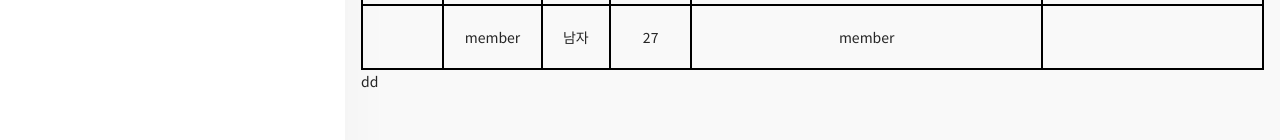
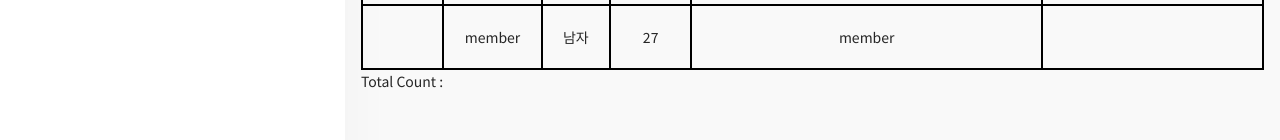
Before and after one commit to ENFT-Token/admin-client-web, a React (Create React App) app: page /members in a window 1280 px wide. Shown: the part 334-474 px from the top of the page. Built offline with nearby package versions, Linux system fonts and the light colour scheme; a web font is replaced by a local one.

Commit message:
add : table types

```diff
--- a/src/page/ApprovePage/index.tsx
+++ b/src/page/ApprovePage/index.tsx
@@ -115,7 +115,26 @@ export default function ApprovePage() {
   };
 
   //@@@@@ react-table@@@@@
-  const columnData = [
+
+  let arr:any=[]
+  let i=0;
+  for(let i=0; i<125; i++){
+    arr.push({
+      profile: <img  width="50" height="50" style={{borderRadius:"30%"}}src={"http://13.209.200.101/public/d8031c82-ce27-4709-87e9-c4b32f2d6431.png"}></img>,
+    nickname: "sdsdwdwdw",
+    sex: "남자",
+    requestDay: i,
+    address: "0x21232nbnj2j2pnijo2203123223n2n32n32j3kd",
+    button:
+      <ButtonWrapper>
+        <Button id="btn1" type={"green"} width={85} height={32} value={"승인하기"}></Button>
+        <Button type={"black"} width={85} height={32} value={"거절하기"}></Button>
+
+      </ButtonWrapper>})
+
+  };
+
+  const columns = useMemo(() => [
     {
       Header: "프로필",
       accessor: "profile",
@@ -141,25 +160,7 @@ export default function ApprovePage() {
       Header: "",
       accessor: "button",
     },
-  ];
-  let arr:any=[]
-  let i=0;
-  for(let i=0; i<125; i++){
-    arr.push({
-      profile: <img  width="50" height="50" style={{borderRadius:"30%"}}src={"http://13.209.200.101/public/d8031c82-ce27-4709-87e9-c4b32f2d6431.png"}></img>,
-    nickname: "sdsdwdwdw",
-    sex: "남자",
-    requestDay: i,
-    address: "0x21232nbnj2j2pnijo2203123223n2n32n32j3kd",
-    button:
-      <ButtonWrapper>
-        <Button id="btn1" type={"green"} width={85} height={32} value={"승인하기"}></Button>
-        <Button type={"black"} width={85} height={32} value={"거절하기"}></Button>
-
-      </ButtonWrapper>})
-
-  };
-  const columns = useMemo(() => columnData, []);
+  ], []);
   const temp = useMemo(
     () => arr,
     []
@@ -193,7 +194,7 @@ export default function ApprovePage() {
   return (
     <div>
     <Styles>
-      <Table columns={columns} data={temp} pagination />
+      <Table columns={columns} data={temp} />
     </Styles>
     </div>
   );
--- a/src/page/MembersPage/index.tsx
+++ b/src/page/MembersPage/index.tsx
@@ -94,7 +94,7 @@ export default function MembersPage() {
   return (
     <div>
       <StylesTable>
-        <Table columns={columns} data={temp} pagination />
+        <Table columns={columns} data={temp} />
       </StylesTable>
     </div>
   );
--- a/src/widget/TableWidget/index.tsx
+++ b/src/widget/TableWidget/index.tsx
@@ -1,10 +1,16 @@
 import React, { useEffect, useState } from "react";
-import { usePagination, useTable, } from "react-table";
+import { Column, usePagination, useTable, } from "react-table";
 import styled from "styled-components";
 
 import { IoIosArrowBack,IoIosArrowForward } from "react-icons/io";
 const LIST_NUM = 6;
-export default function Table({ columns, data, pagination }: any) {
+
+type ColumnType = "Header" | "accessor";
+export interface ITableProps {
+  columns:Record<ColumnType, string>[];
+  data:any;
+}
+export default function Table({ columns, data } : ITableProps) {
   const {
     getTableProps, //table head
     getTableBodyProps, //table body
@@ -37,21 +43,7 @@ export default function Table({ columns, data, pagination }: any) {
   return (
     <div>
       <div>
-      {/* <pre>
-                <code>
-                    {
-                        JSON.stringify({
-                            pageIndex,
-                            pageSize,
-                            pageCount,
-                            canNextPage,
-                            canPreviousPage,
-                        },
-                            null,
-                            1
-                        )}
-                </code>
-            </pre> */}
+
 
       <table {...getTableProps()}>
         <thead>
@@ -65,11 +57,11 @@ export default function Table({ columns, data, pagination }: any) {
         </thead>
 
         <tbody {...getTableBodyProps()}>
-          {page.map((page: any) => {
-            prepareRow(page);
+          {page.map((_page) => {
+            prepareRow(_page);
             return (
-              <tr {...page.getRowProps()}>
-                {page.cells.map((cell: any) => (
+              <tr {..._page.getRowProps()}>
+                {_page.cells.map((cell) => (
                   <td {...cell.getCellProps()}>{cell.render("Cell")}</td>
                 ))}
               </tr>
@@ -80,7 +72,7 @@ export default function Table({ columns, data, pagination }: any) {
      </div>
 
 
-     <div className="total">dd</div>
+     <div className="totalCount">Total Count : {}</div>
         <Paginations>
 
           <div className="buttonWrap">
```
